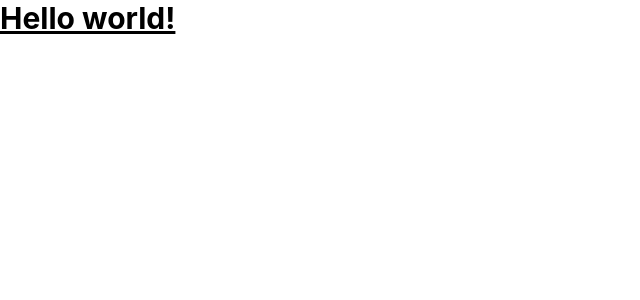
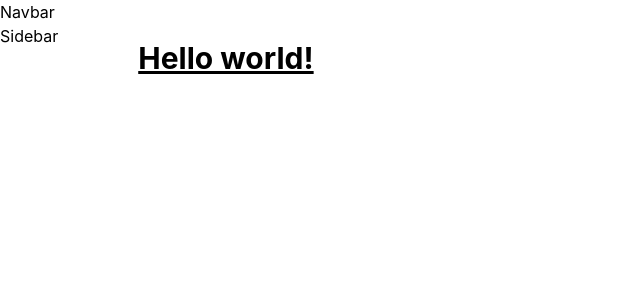
Before and after one commit to Calinpet/socializer, a Next.js app: page / in a window 1280 px wide. Shown: the top 300 px of the page, without its empty margins (0-640 px from the left). Built offline with nearby package versions, Linux system fonts and the light colour scheme.

Commit message:
created navbar and sidebar components

```diff
--- /dev/null
+++ b/components/Navbar.tsx
@@ -0,0 +1,9 @@
+import React from 'react'
+
+const Navbar = () => {
+  return (
+    <div>Navbar</div>
+  )
+}
+
+export default Navbar
--- /dev/null
+++ b/components/Sidebar.tsx
@@ -0,0 +1,9 @@
+import React from 'react'
+
+const Sidebar = () => {
+  return (
+    <div>Sidebar</div>
+  )
+}
+
+export default Sidebar
--- a/pages/_app.tsx
+++ b/pages/_app.tsx
@@ -1,6 +1,30 @@
 import '../styles/globals.css'
 import type { AppProps } from 'next/app'
+import { useState, useEffect } from 'react'
 
-export default function App({ Component, pageProps }: AppProps) {
-  return <Component {...pageProps} />
+const App = ({ Component, pageProps }: AppProps) => {
+  // create check to catch error in the future
+  const[isSSR, setIsSSR] = useState(true);
+
+  useEffect(()=>{
+    setIsSSR(false);
+  }, []);
+
+  if(isSSR) return;
+
+  return (
+    <div>
+      Navbar
+      <div className='flex gap-6 md:gap-20'>
+        <div className='h-[92vh] overflow-hidden xl:hover:overflow-auto'>
+          Sidebar
+        </div>
+        <div className='mt-4 flex flex-col gap-10 overflow-auto h-[88vh] videos flex-1'>
+          <Component {...pageProps} />
+        </div>
+      </div>
+    </div>
+  );
 }
+
+export default App
```
